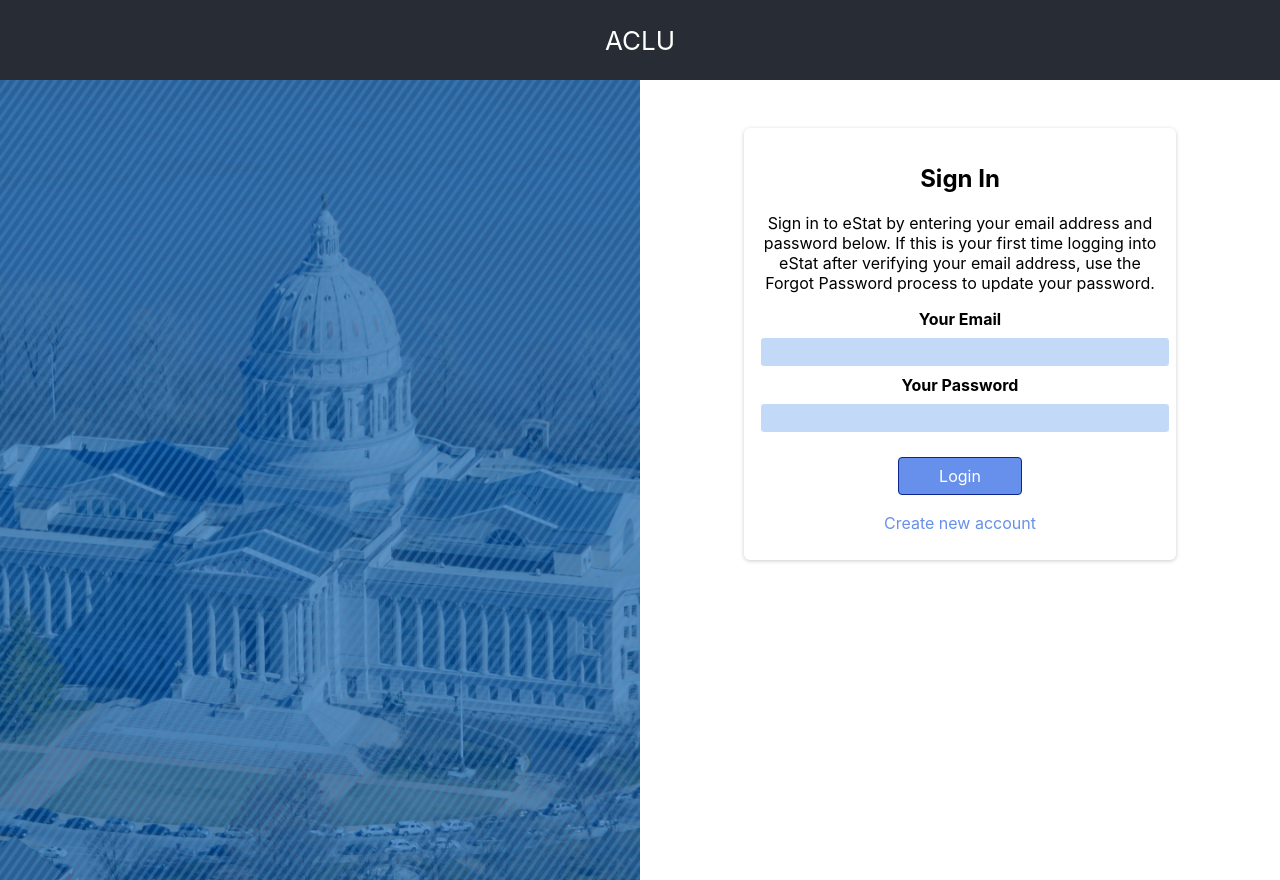
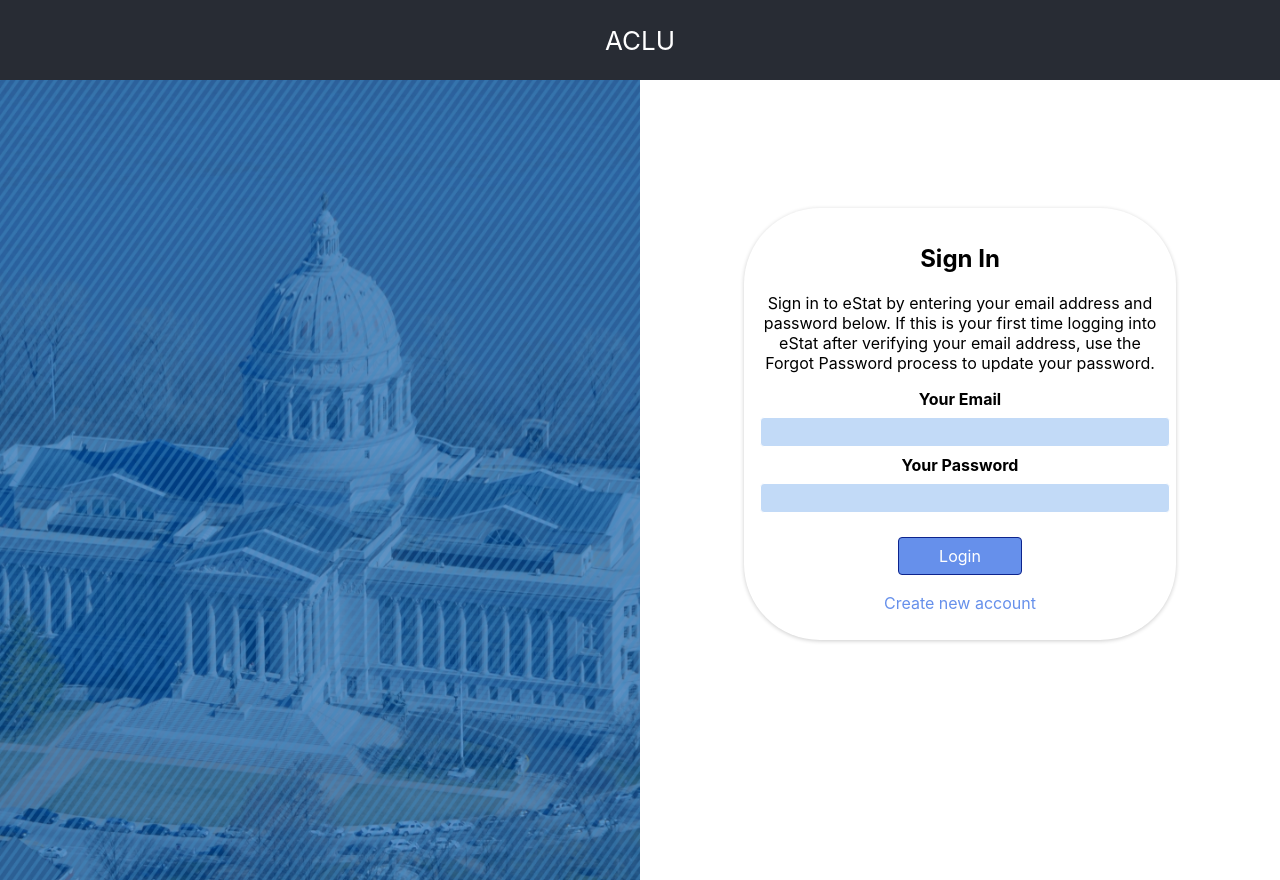
Before and after one commit to TeamDaugherty/aclu-status-notifier, a React (Create React App) app in the folder client/: page / in a window 1280 px wide. Built offline with nearby package versions, Linux system fonts and the light colour scheme.

Commit message:
Centeredish

```diff
--- a/client/src/components/Login/AuthForm.module.css
+++ b/client/src/components/Login/AuthForm.module.css
@@ -2,12 +2,13 @@
   margin: 3rem auto;
   width: 95%;
   max-width: 25rem;
-  border-radius: 6px;
+  border-radius: 76px;
   background-color: #fff;
   box-shadow: 0 1px 4px rgba(0, 0, 0, 0.2);
   padding: 1rem;
   text-align: center;
   height: 50%;
+  margin-top: 10%;
 }
 
 .auth h1 {
--- a/client/src/components/Login/Login.js
+++ b/client/src/components/Login/Login.js
@@ -1,6 +1,4 @@
 import React, { Component } from 'react'
-import Form from 'react-bootstrap/Form'
-import Button from 'react-bootstrap/Button'
 import LoginInfo from './LoginInfo.js'
 import LoginForm from './LoginForm.js'
 
```
